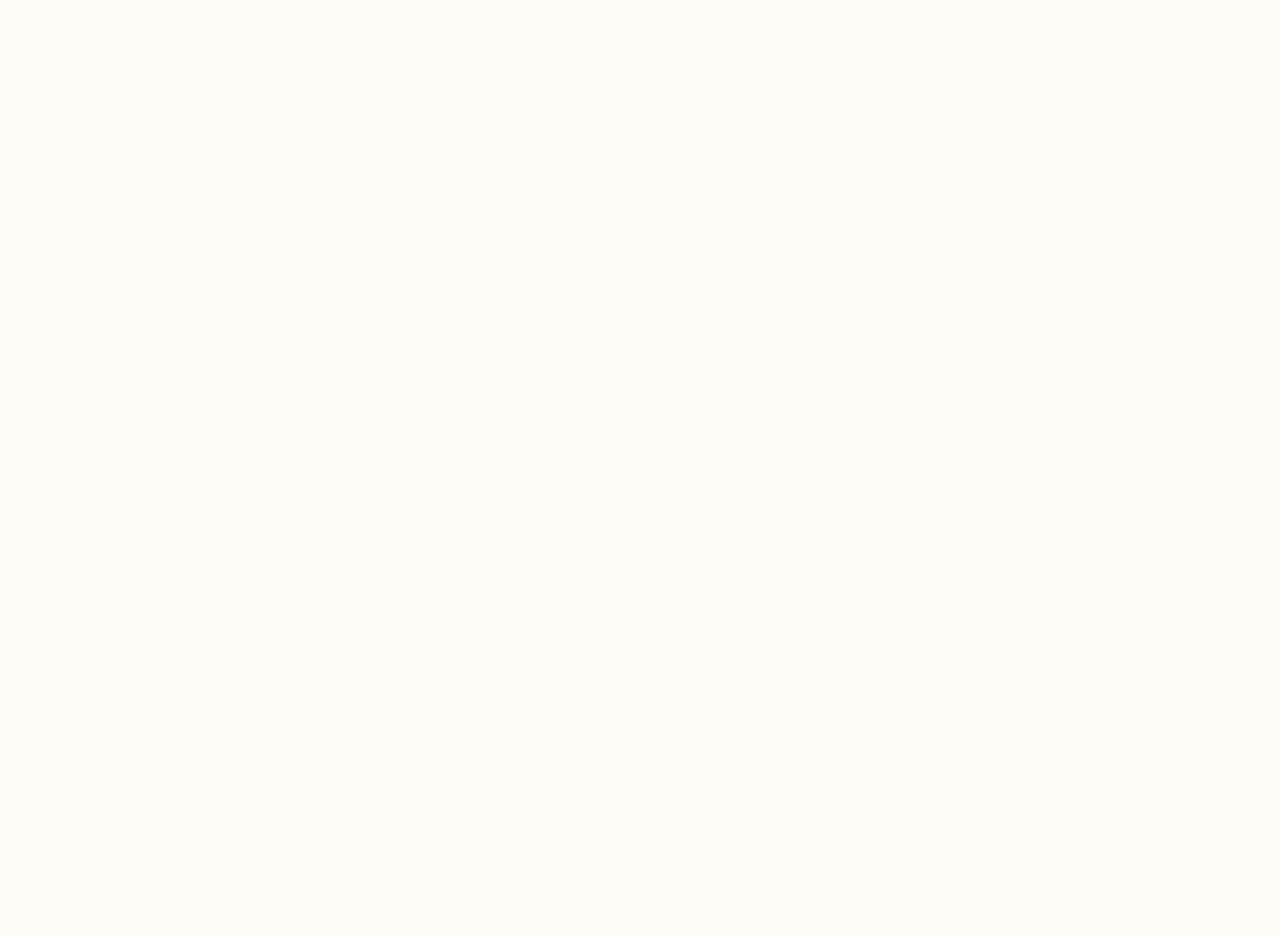
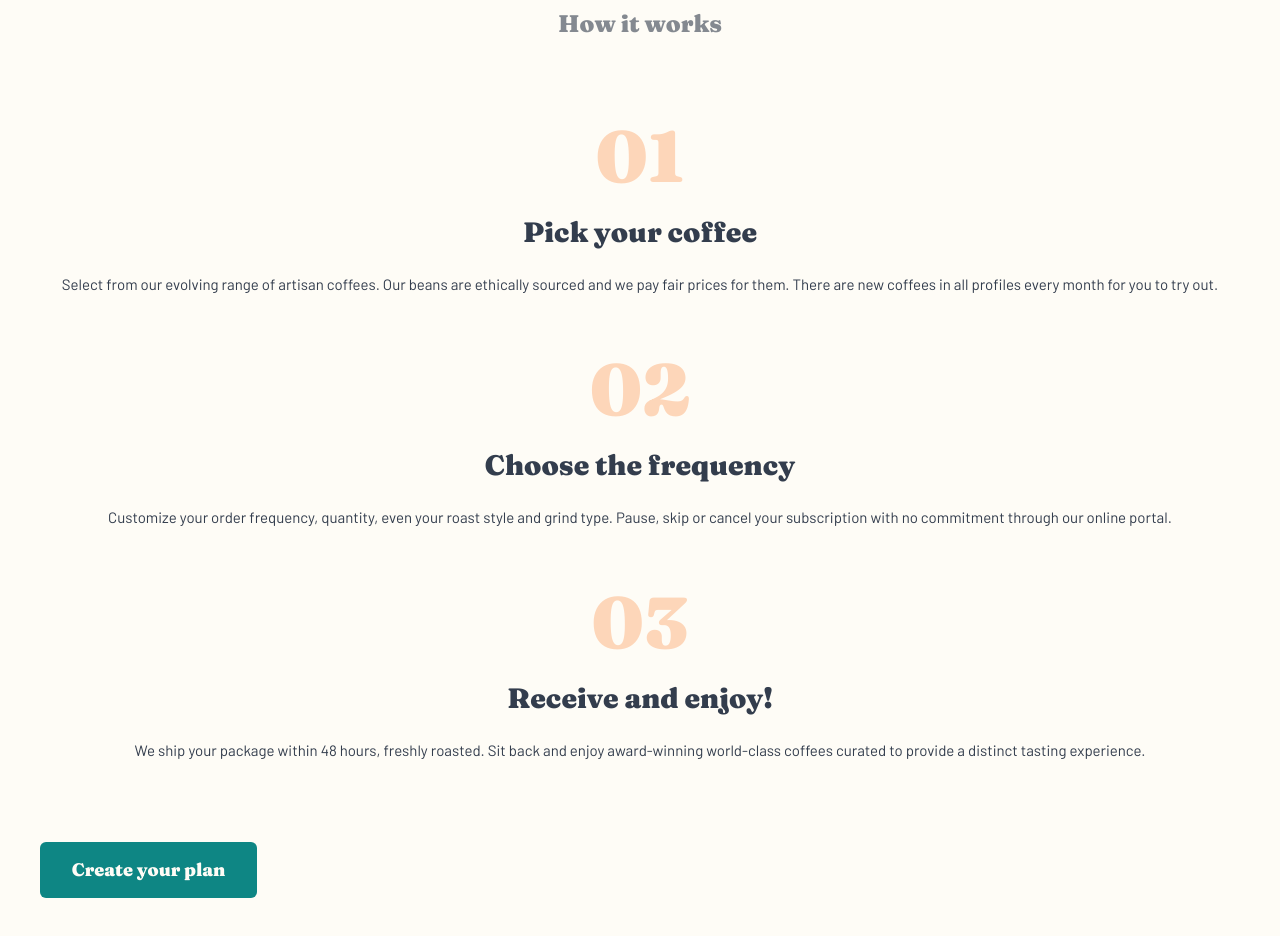
Before and after one commit to ionStici/coffeeroasters-subscription-site-fem, a React (Vite) app: page / in a window 1280 px wide. Shown: the part 2420-3356 px from the top of the page. Before the commit the page ends 2428 px from the top, so only its background shows below. Built offline with nearby package versions, Linux system fonts and the light colour scheme.

Commit message:
Add How Component

```diff
--- /dev/null
+++ b/src/components/How.jsx
@@ -0,0 +1,76 @@
+import styles from './../styles/How.module.scss';
+import heroStyles from './../styles/Hero.module.scss';
+import PropTypes from 'prop-types';
+import { Link } from 'react-router-dom';
+
+const How = function (props) {
+    return (
+        <section className={`${styles.section}`}>
+            {/* prettier-ignore */}
+            <div className={`${styles.wrapper} ${props.btn === false ? styles.wrapper_black : ''}`}>
+
+                {props.btn === true ? (
+                    <h1 className={styles.title}>How it works</h1>
+                ) : (
+                    <div className={styles.empty_title}></div>
+                )}
+
+                <div className={styles.circles}>
+                    <div className={styles.circle}></div>
+                    <div className={styles.circle}></div>
+                    <div className={styles.circle}></div>
+                </div>
+
+                {/* prettier-ignore */}
+                <div className={`${styles.content_wrapper} ${props.btn === true ? styles.text_grey : styles.text_white}`}>
+                    <div className={styles.box}>
+                        <p className={styles.num}>01</p>
+                        <h2 className={styles.sub_title}>Pick your coffee</h2>
+                        <p className={styles.text}>
+                            Select from our evolving range of artisan coffees.
+                            Our beans are ethically sourced and we pay fair
+                            prices for them. There are new coffees in all
+                            profiles every month for you to try out.
+                        </p>
+                    </div>
+
+                    <div className={styles.box}>
+                        <p className={styles.num}>02</p>
+                        <h2 className={styles.sub_title}>
+                            Choose the frequency
+                        </h2>
+                        <p className={styles.text}>
+                            Customize your order frequency, quantity, even your
+                            roast style and grind type. Pause, skip or cancel
+                            your subscription with no commitment through our
+                            online portal.
+                        </p>
+                    </div>
+
+                    <div className={styles.box}>
+                        <p className={styles.num}>03</p>
+                        <h2 className={styles.sub_title}>Receive and enjoy!</h2>
+                        <p className={styles.text}>
+                            We ship your package within 48 hours, freshly
+                            roasted. Sit back and enjoy award-winning
+                            world-class coffees curated to provide a distinct
+                            tasting experience.
+                        </p>
+                    </div>
+                </div>
+
+                {props.btn === true ? (
+                    <Link className={`${heroStyles.link} ${styles.btn}`} to="/plan">Create your plan</Link>
+                ) : (
+                    <div className={styles.empty_btn}></div>
+                )}
+            </div>
+        </section>
+    );
+};
+
+How.propTypes = {
+    btn: PropTypes.bool,
+};
+
+export default How;
--- a/src/pages/Home.jsx
+++ b/src/pages/Home.jsx
@@ -2,6 +2,7 @@ import Header from './../components/Header';
 import Hero from './../components/Hero';
 import Collection from '../components/Collection';
 import Features from '../components/Features';
+import How from '../components/How';
 
 const Home = function () {
     return (
@@ -16,6 +17,7 @@ const Home = function () {
                 />
                 <Collection />
                 <Features />
+                <How btn={true} />
             </main>
         </>
     );
--- a/src/pages/Plan.jsx
+++ b/src/pages/Plan.jsx
@@ -1,5 +1,6 @@
 import Header from './../components/Header';
 import Hero from './../components/Hero';
+import How from '../components/How';
 
 const Plan = function () {
     return (
@@ -11,6 +12,7 @@ const Plan = function () {
                 text="Build a subscription plan that best fits your needs. We offer an assortment of the best artisan coffees from around the globe delivered fresh to your door."
                 button={false}
             />
+            <How btn={false} />
         </>
     );
 };
--- a/src/styles/Hero.module.scss
+++ b/src/styles/Hero.module.scss
@@ -79,6 +79,11 @@
 
 .content_wrapper {
     max-width: 398px;
+    margin: 0 auto;
+
+    @media only screen and (min-width: 768px) {
+        margin: revert;
+    }
 
     @media only screen and (min-width: 1110px) {
         max-width: 500px;
--- /dev/null
+++ b/src/styles/How.module.scss
@@ -0,0 +1,105 @@
+// // // // // // // // // // // // // // // // // // // //
+
+.section {
+    text-align: center;
+    margin-bottom: 120px;
+}
+
+.wrapper {
+    max-width: 500px;
+    margin: 0 auto;
+    padding: 0 24px;
+
+    @media only screen and (min-width: 768px) {
+        padding: 0 40px;
+    }
+
+    @media only screen and (min-width: 1110px) {
+        max-width: 1360px;
+    }
+}
+
+.wrapper_black {
+    border-radius: 10px;
+    background-color: hsla(216, 17%, 21%, 1);
+}
+
+// // // // // // // // // // // // // // // // // // // //
+
+.title {
+    font-family: var(--fraunces);
+    color: var(--color-grey);
+    font-weight: 900;
+    font-size: 24px;
+    line-height: 32px;
+
+    margin-bottom: 80px;
+}
+
+.empty_title {
+    padding-bottom: 80px;
+}
+
+.circles {
+    display: none;
+}
+
+.circle {
+}
+
+// // // // // // // // // // // // // // // // // // // //
+
+.content_wrapper {
+}
+
+.text_white {
+    color: var(--color-white);
+}
+
+.text_grey {
+    color: var(--color-dark-grey-blue);
+}
+
+.box {
+    &:not(:last-child) {
+        margin-bottom: 56px;
+    }
+}
+
+.num {
+    font-family: var(--fraunces);
+    color: var(--color-pale-orange);
+    font-weight: 900;
+    font-size: 72px;
+    line-height: 72px;
+
+    margin-bottom: 24px;
+}
+
+.sub_title {
+    font-family: var(--fraunces);
+    font-weight: 900;
+    font-size: 28px;
+    line-height: 32px;
+
+    margin-bottom: 24px;
+}
+
+.text {
+    font-family: var(--barlow);
+    font-weight: 400;
+    font-size: 15px;
+    line-height: 25px;
+}
+
+// // // // // // // // // // // // // // // // // // // //
+
+.btn {
+    margin-top: 79px !important;
+}
+
+.empty_btn {
+    padding-top: 79px;
+}
+
+// // // // // // // // // // // // // // // // // // // //
```
